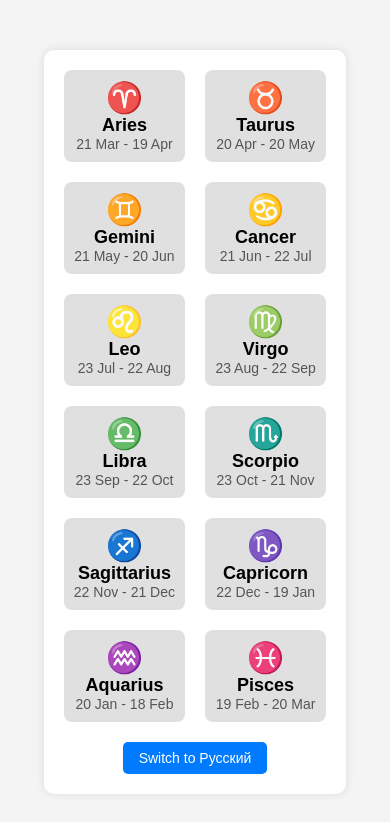
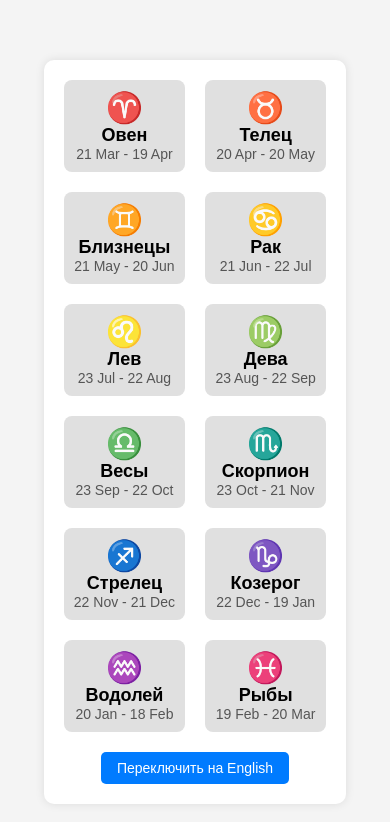
Before and after one commit to czenturion/nrj-hs-tg-app, a React (Create React App) app: page / in a window 390 px wide. Shown: the top 822 px of the page. Built offline with nearby package versions, Linux system fonts and the light colour scheme.

Commit message:
fix: lang init wrong

```diff
--- a/src/i18n.ts
+++ b/src/i18n.ts
@@ -14,8 +14,8 @@ i18n
         translation: ruTranslations
       }
     },
-    lng: 'en', // Язык по умолчанию
-    fallbackLng: 'en', // Язык по умолчанию, если перевод не найден
+    lng: 'ru', // Язык по умолчанию
+    fallbackLng: 'ru', // Язык по умолчанию, если перевод не найден
     interpolation: {
       escapeValue: false
     }
--- a/src/shared/hooks/useLanguage.ts
+++ b/src/shared/hooks/useLanguage.ts
@@ -2,7 +2,7 @@ import { useEffect, useState } from 'react'
 import i18n from '../../i18n'
 
 export const useLanguage = () => {
-  const [language, setLanguage] = useState(() => 'en')
+  const [language, setLanguage] = useState(() => 'ru')
 
   useEffect(() => {
     const tg = window.Telegram?.WebApp
--- a/src/styles/styles.css
+++ b/src/styles/styles.css
@@ -13,7 +13,7 @@ body {
     max-width: 433px;
     text-align: center;
     padding: 20px;
-    margin: 20px 50px;
+    margin: 10px;
     background: #fff;
     border-radius: 10px;
     box-shadow: 0 0 10px rgba(0, 0, 0, 0.1);
@@ -79,7 +79,7 @@ body {
 
 @media screen and (max-width: 500px) {
     .app {
-        margin: 0 20px;
+        margin: 60px 20px;
     }
 
     .zodiac-grid {
```
